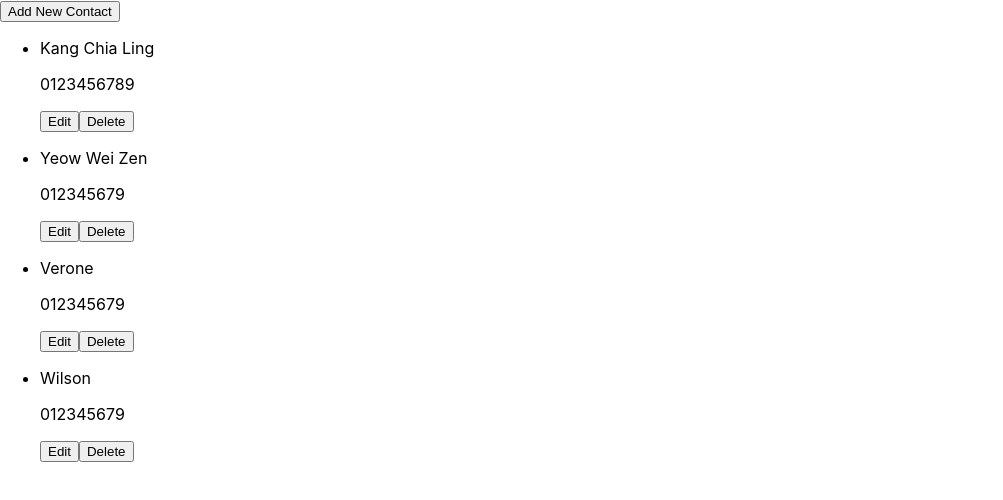
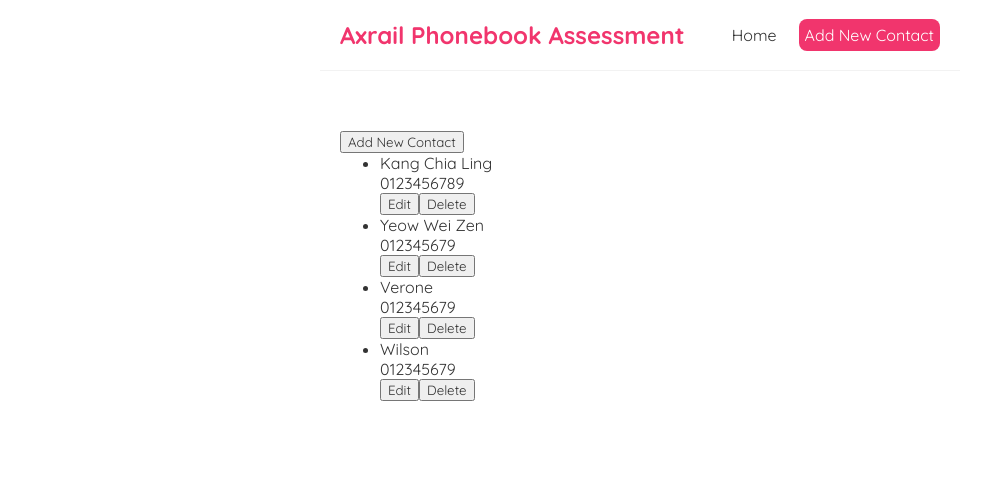
Before and after one commit to weizenyeow/axrail-phonebook-frontend, a React (Create React App) app: page / in a window 1280 px wide. Shown: the top 500 px of the page, without its empty margins (0-1003 px from the left). Built offline with nearby package versions, Linux system fonts and the light colour scheme.

Commit message:
Add styling

```diff
--- a/src/App.js
+++ b/src/App.js
@@ -1,5 +1,6 @@
 import React, { Component } from "react";
 import { BrowserRouter as Router, Route, Switch} from 'react-router-dom';
+import Navbar from "./components/Navbar";
 import List from "./components/List";
 import Create from "./components/Create";
 
@@ -7,6 +8,8 @@
   render() {
     return (
       <Router>
+        <Navbar />
+        <div className="content">
           <Switch>
             <Route exact path="/">
               <List />
@@ -15,6 +18,7 @@
               <Create />
             </Route>
           </Switch>
+        </div>
       </Router>
     )
   }
--- a/src/index.css
+++ b/src/index.css
@@ -1,13 +1,103 @@
-body {
+@import url('https://fonts.googleapis.com/css2?family=Quicksand:wght@300;400;500;600;700&display=swap');
+
+/* base styles */
+* {
   margin: 0;
-  font-family: -apple-system, BlinkMacSystemFont, 'Segoe UI', 'Roboto', 'Oxygen',
-    'Ubuntu', 'Cantarell', 'Fira Sans', 'Droid Sans', 'Helvetica Neue',
-    sans-serif;
-  -webkit-font-smoothing: antialiased;
-  -moz-osx-font-smoothing: grayscale;
+  font-family: "Quicksand";
+  color: #333;
+}
+.navbar {
+  padding: 20px;
+  display: flex;
+  align-items: center;
+  max-width: 600px;
+  margin: 0 auto;
+  border-bottom: 1px solid #f2f2f2;
+}
+.navbar h1 {
+  color: #f1356d;
+}
+.navbar .links {
+  margin-left: auto;
+}
+.navbar a {
+  margin-left: 16px;
+  text-decoration: none;
+  padding: 6px;
+}
+.navbar a:hover {
+  color: #f1356d;
+}
+.content {
+  max-width: 600px;
+  margin: 40px auto;
+  padding: 20px;
 }
 
-code {
-  font-family: source-code-pro, Menlo, Monaco, Consolas, 'Courier New',
-    monospace;
+/* blog previews / list */
+.blog-preview {
+  padding: 10px 16px;
+  margin: 20px 0;
+  border-bottom: 1px solid #fafafa;
 }
+.blog-preview:hover {
+  box-shadow: 1px 3px 5px rgba(0,0,0,0.1);
+}
+.blog-preview h2 {
+  font-size: 20px;
+  color: #f1356d;
+  margin-bottom: 8px;
+}
+.blog-preview a{
+  text-decoration: none;
+}
+
+/* blog details page */
+.blog-details h2 {
+  font-size: 20px;
+  color: #f1356d;
+  margin-bottom: 10px;
+}
+.blog-details div {
+  margin: 20px 0;
+}
+.blog-details button {
+  background: #f1356d;
+  color: #fff;
+  border: 0;
+  padding: 8px;
+  border-radius: 8px;
+  cursor: pointer;
+}
+
+/* create new blog form */
+.create {
+  max-width: 400px;
+  margin: 0 auto;
+  text-align: center;
+}
+.create label {
+  text-align: left;
+  display: block;
+}
+.create h2 {
+  font-size: 20px;
+  color: #f1356d;
+  margin-bottom: 30px;
+}
+.create input, .create textarea, .create select {
+  width: 100%;
+  padding: 6px 10px;
+  margin: 10px 0;
+  border: 1px solid #ddd;
+  box-sizing: border-box;
+  display: block;
+}
+.create button {
+  background: #f1356d;
+  color: #fff;
+  border: 0;
+  padding: 8px;
+  border-radius: 8px;
+  cursor: pointer;
+}
```
Also changed, not shown: src/App.css (deleted, +0 -38 lines). Lines whose indentation alone changed are shown as unchanged.
